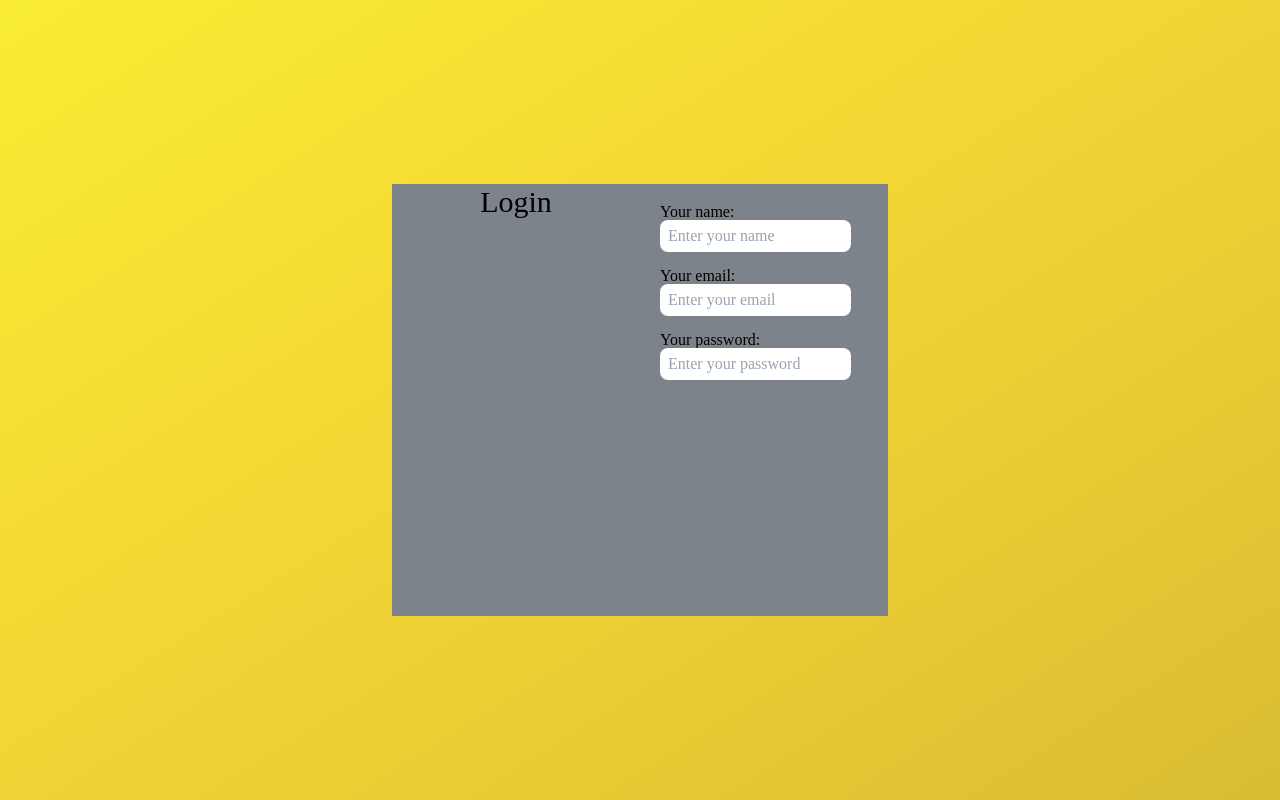
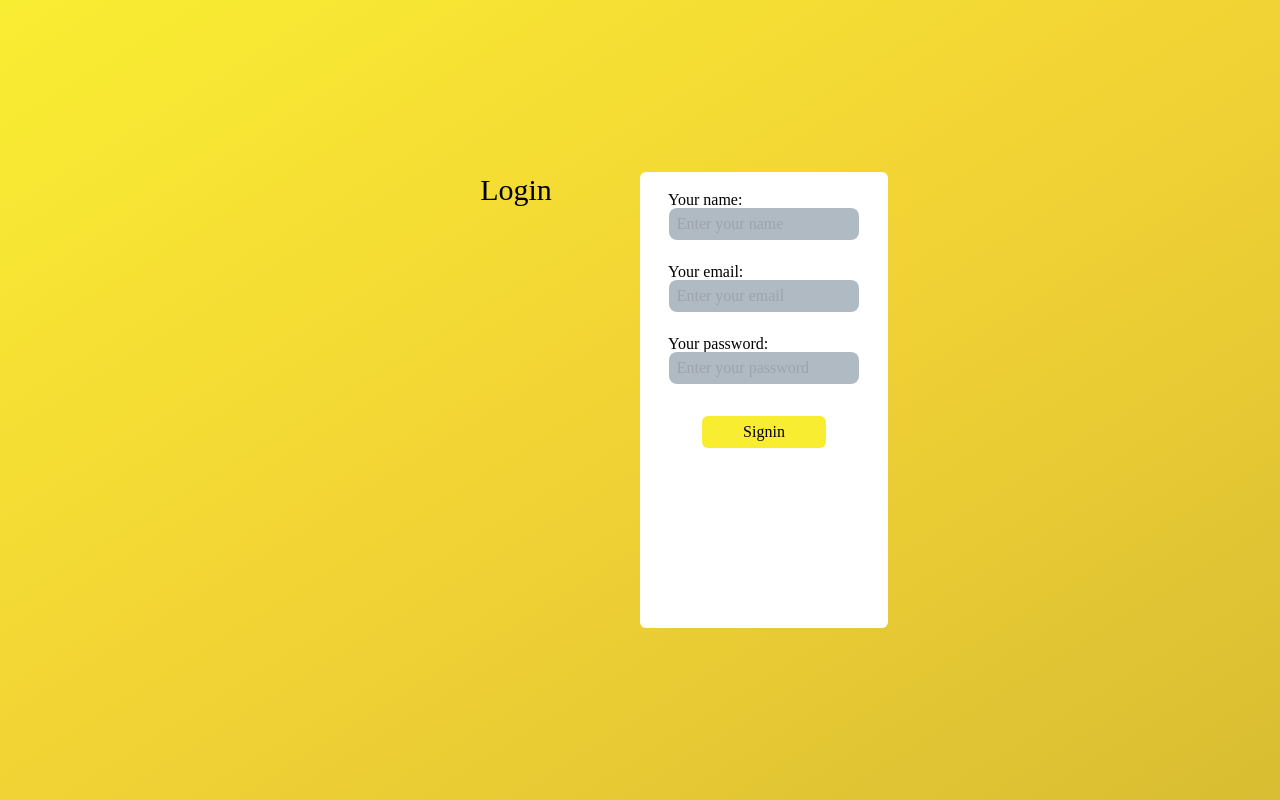
Before and after one commit to Fabio-Alfredo/Saz-n-Pro, a React (Vite) app in the folder SazonPro-Frontend/SazonPro/: page / in a window 1280 px wide. Built offline with nearby package versions, Linux system fonts and the light colour scheme.

Commit message:
update: reformat size form login

```diff
--- a/SazonPro-Frontend/SazonPro/src/components/LoginForm.jsx
+++ b/SazonPro-Frontend/SazonPro/src/components/LoginForm.jsx
@@ -2,30 +2,36 @@ import React from "react";
 
 const LoginForm = () => {
   return (
-    <form className="grid grid-rows-3 gap-4 p-5">
+    <form className="grid grid-rows-4 place-items-center gap-6 p-5">
       <div className="flex flex-col">
-        <label>Your name:</label>
+        <label className="pl-2">Your name:</label>
         <input
-          className="rounded-lg h-8 w-11/12 pl-2"
+          className="rounded-lg h-8 w-11/12 pl-2 bg-gray mx-auto"
           placeholder="Enter your name"
         />
       </div>
 
       <div className="flex flex-col">
-        <label>Your email:</label>
+        <label className="pl-2">Your email:</label>
         <input
-          className="rounded-lg h-8 w-11/12 pl-2"
+          className="rounded-lg h-8 w-11/12 pl-2 bg-gray mx-auto"
           placeholder="Enter your email"
         />
       </div>
 
       <div className="flex flex-col">
-        <label>Your password:</label>
+        <label className="pl-2">Your password:</label>
         <input
-          className="rounded-lg h-8 w-11/12 pl-2"
+          className="rounded-lg h-8 w-11/12 pl-2 bg-gray mx-auto"
+          type="password"
           placeholder="Enter your password"
         />
       </div>
+      <input
+        className="bg-primary p-1 rounded-md h-8 w-3/5 cursor-pointer"
+        type="submit"
+        value="Signin"
+      />
     </form>
   );
 };
--- a/SazonPro-Frontend/SazonPro/src/pages/Login.jsx
+++ b/SazonPro-Frontend/SazonPro/src/pages/Login.jsx
@@ -4,12 +4,14 @@ import LoginForm from "../components/LoginForm";
 const Login = () => {
   return (
     <div className="h-screen w-full flex justify-center items-center bg-gradient-to-br from-primary via-secondary to-tertiary ">
-      <div className="h-fit w-70% mx-2 sm:mx-0 grid grid-cols-2 bg-gray_dark">
+      <div className=" w-70% mx-2 sm:mx-0 grid grid-cols-2">
         <div className="">
           <h2 className="text-3xl text-center text-gray-50">Login</h2>
         </div>
-        <section className="grid grid-rows-2">
-          <LoginForm />
+        <section className="grid grid-rows-3 max-h-[60vh] bg-white rounded-md">
+          <div className='row-span-2'>
+            <LoginForm />
+          </div>
         </section>
       </div>
     </div>
--- a/SazonPro-Frontend/SazonPro/tailwind.config.js
+++ b/SazonPro-Frontend/SazonPro/tailwind.config.js
@@ -10,7 +10,9 @@ export default {
       secondary: '#F2D335',
       tertiary: '#D9BD32',
       gray: '#B0BAC3',
-      gray_dark: '#7C838A'
+      gray_dark: '#7C838A',
+      white: '#FFFFFF',
+      inputs: '#E6F3FF',
     },
     extend: {},
   },
```
